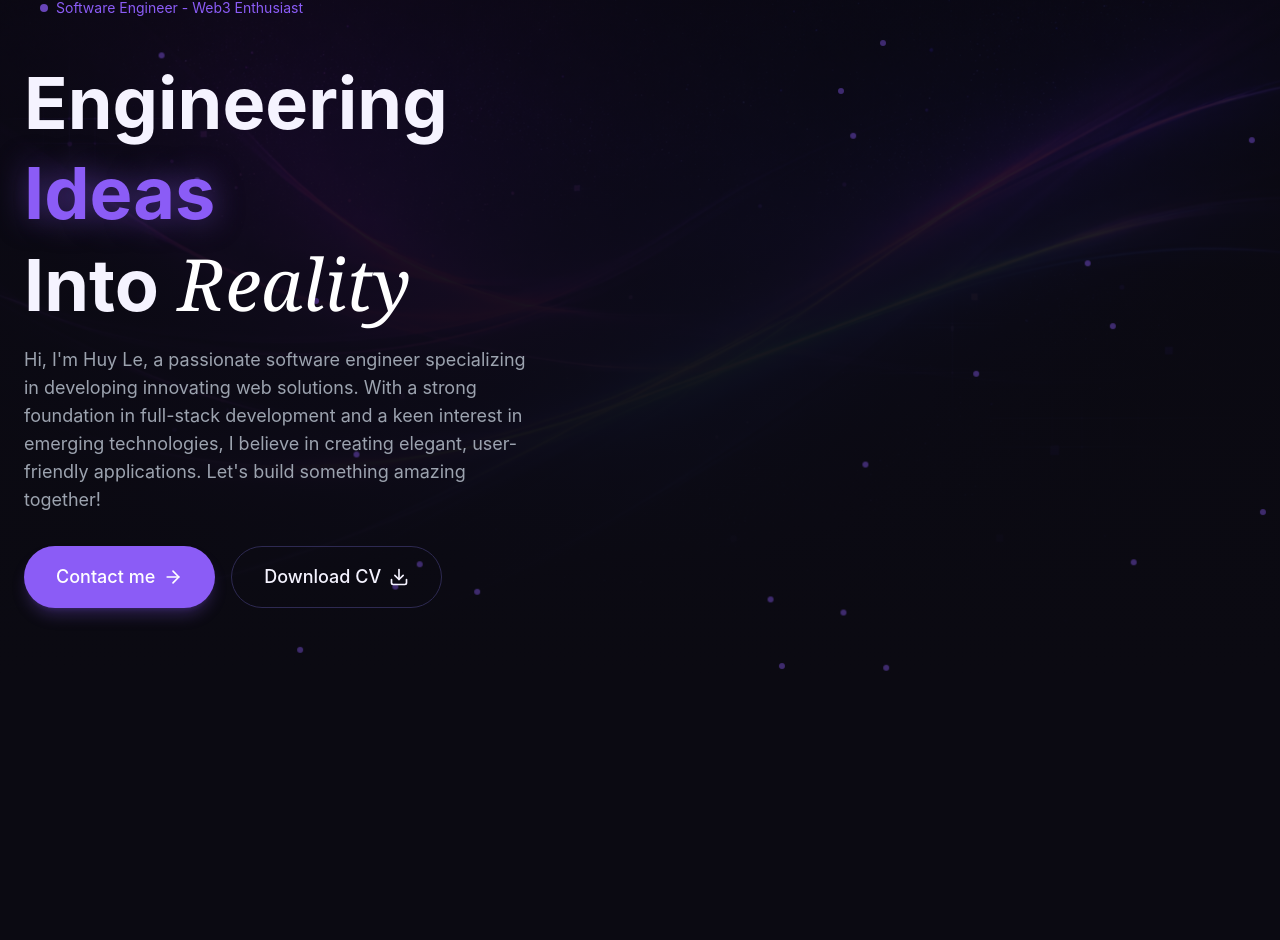
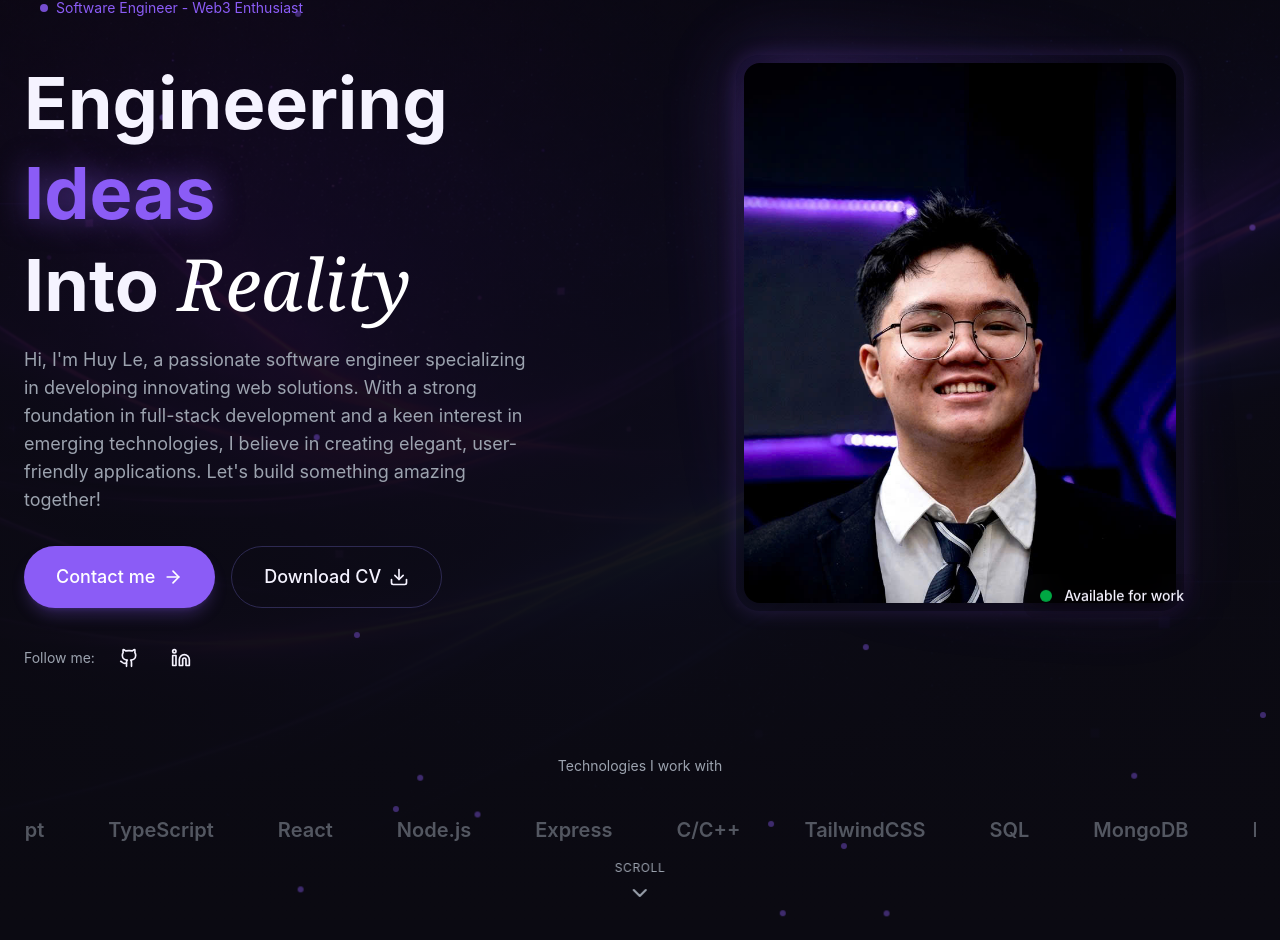
Before and after one commit to huy194/Portfolio, a React (Vite) app: page / in a window 1280 px wide. Shown: the part 138-1078 px from the top of the page. Before the commit the page ends 826 px from the top, so only its background shows below. Built offline with nearby package versions, Linux system fonts and the light colour scheme.

Commit message:
completing Hero section

```diff
--- a/src/index.css
+++ b/src/index.css
@@ -53,6 +53,10 @@
   .glow-text{
     text-shadow: 0 0 30px color-mix(in srgb, var(--color-primary) 50%, transparent);
   }
+  .glow-border{
+    box-shadow: 0 0 20px color-mix(in srgb, var(--color-primary) 20%, transparent),
+    inset 0 0 20px color-mix(in srgb, var(--color-primary) 5%, transparent);
+  }
 }
 
 @layer utilities{
@@ -88,11 +92,35 @@
       stroke-dashoffset: -550;
     }
   }
-  @keyframes identifier {
 
+
+  @keyframes float {
+    0%,
+    100% {
+      transform: translateY(0);
+    }
+    50% {
+      transform: translateY(-10px);
+    }
   }
+  @keyframes marquee {
+    0% {
+      transform: translateX(0);
+    }
+    100% {
+      transform: translateX(-50%);
+    }
+  }
+
+  .animate-marquee {
+    animation: marquee 30s linear infinite;
+  }
+
   .animate-fade-in {
     animation: fade-in 0.6s ease-out both;
+  }
+  .animate-float {
+    animation: float 4s ease-in-out infinite;
   }
   .animation-delay-100 {
     animation-delay: 0.1s;
--- a/src/layout/Navbar.jsx
+++ b/src/layout/Navbar.jsx
@@ -1,6 +1,6 @@
 import { Button } from "../components/Button";
 import { Menu, X } from "lucide-react";
-import { useState } from "react";
+import { useEffect, useState } from "react";
 
 const navLinks = [
     {
@@ -25,8 +25,22 @@ const navLinks = [
 
 export const Navbar = () => {
     const [isMobileMenuOpen, setMobileMenuOpen] = useState(false);
+    const [isScrolled, setIsScrolled] = useState(false);
+
+    useEffect(() => {
+        const handleScroll = () => {
+            if(window.scrollY > 50){
+                setIsScrolled(true);
+            } else {
+                setIsScrolled(false);
+            }
+        };
+        window.addEventListener("scroll", handleScroll);
+        return () => window.removeEventListener("scroll", handleScroll);
+    }, []);
+
     return (
-        <header className="fixed top-0 left-0 right-0 bg-transparent py-5 z-50">
+        <header className={`fixed top-0 left-0 right-0 z-50 ${isScrolled ? 'glass-strong py-3' : 'bg-transparent py-5'}`}>
             <nav className="container mx-auto px-6 flex items-center justify-between">
                 <a href="#" className="text-xl font-bold tracking-tight hover:text-primary">
                     HuyLe<span className="hover:text-primary">.</span>
--- a/src/sections/Hero.jsx
+++ b/src/sections/Hero.jsx
@@ -1,7 +1,12 @@
 import heroBg from "../assets/hero-bg.png";
+import profileImg from "../assets/profile.jpg";
 import { Button } from "../components/Button";
-import { ArrowRight, Download } from "lucide-react";
+import { ArrowRight, Github, Linkedin, ChevronDown } from "lucide-react";
 import { AnimatedBorderButton } from "../components/AnimatedBorderButton";
+
+const skills = [
+    "JavaScript", "TypeScript", "React", "Node.js", "Express", "C/C++", "TailwindCSS", "SQL", "MongoDB", "Redis", "Cassandra", "Neo4j", "Github", "Vercel", "Figma"
+];
 
 export const Hero = () => {
     return (
@@ -57,9 +62,71 @@ export const Hero = () => {
                         <Button size="lg">Contact me <ArrowRight className="w-5 h-5"/></Button>
                         <AnimatedBorderButton />
                     </div>
+                    {/* Social links */}
+                    <div className="flex items-center gap-4 animate-fade-in animation-delay-400">
+                        <span className="text-sm text-muted-foreground">Follow me: </span>
+                        {[
+                            {icon: Github, href: "https://github.com/huy194"},
+                            {icon: Linkedin, href: "https://www.linkedin.com/in/huy-mạnh-lê-2aa696176"},
+
+                        ].map((social, idx) => (
+                            <a key={idx} href={social.href} className="p-2 rounded-full glass hover:bg-primary/10 hover:text-primary transition-all duration-300">
+                                {<social.icon className="w-5 h-5"/>}</a>
+                        ))}
+                    </div>
+
                 </div>
                 {/* Profile image */}
+
+                <div className="relative animate-fade-in animation-delay-300">
+                    {/* Profile image */}
+                    <div className="relative max-w-md mx-auto">
+                        <div className="absolute inset-0 rounded-3xl
+                                    bg-gradient-to-br
+                                    from-primary/30 via-transparent to-primary/10
+                                    blur-2xl animate-pulse"
+                        />
+                        <div className="relative glass rounded-3xl p-2 glow-border">
+                            <img src={profileImg} alt="Le Manh Huy" className="w-full aspect-[4/5] object-cover rounded-2xl"/>
+
+                            {/* floating badge */}
+                            <div className="absolute -bottom-4 -right-4 glass rounded-xl px-4 py-3 animate-float">
+                                <div className="flex items-center gap-3">
+                                    <div className="w-3 h-3 bg-green-500 rounded-full animate-pulse"/>
+                                    <span className="text-sm font-medium ">Available for work</span>
+                                </div>
+                            </div>
+                        </div>
+                    </div>
+                </div>
+
             </div>
+
+            {/* Skills */}
+            <div className="mt-20 animate-fade-in animation-delay-600">
+                <p className="text-sm text-muted-foreground mb-6 text-center">Technologies I work with</p>
+                <div className="relative overflow-hidden">
+                    <div className="flex animate-marquee">
+                       {[...skills, ...skills].map((skill, idx) => (
+                            <div key={idx} className="flex-shrink-0 px-8 py-4">
+                                <span className="text-xl font-semibold text-muted-foreground/50 hover:text-muted-foreground transition-colors">{skill}</span>
+                            </div>
+                            ))}
+                    </div>
+                </div>
+            </div>
+        </div>
+
+        <div className="absolute bottom-8 left-1/2 -translate-x-1/2 animate-fade-in animation-delay-800">
+            <a
+                href="#about"
+                className="flex flex-col items-center gap-2 text-muted-foreground hover:text-primary transition-colors"
+            >
+                <span className="text-xs uppercase tracking-wider">
+                Scroll
+                </span>
+                <ChevronDown className="w-6 h-6 animate-bounce" />
+            </a>
         </div>
 
     </section>
```
Also changed, not shown: src/assets/profile.jpg (added).
